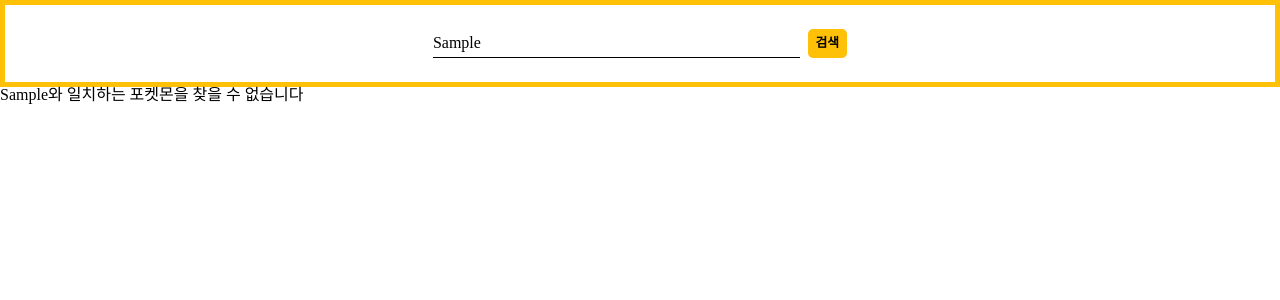
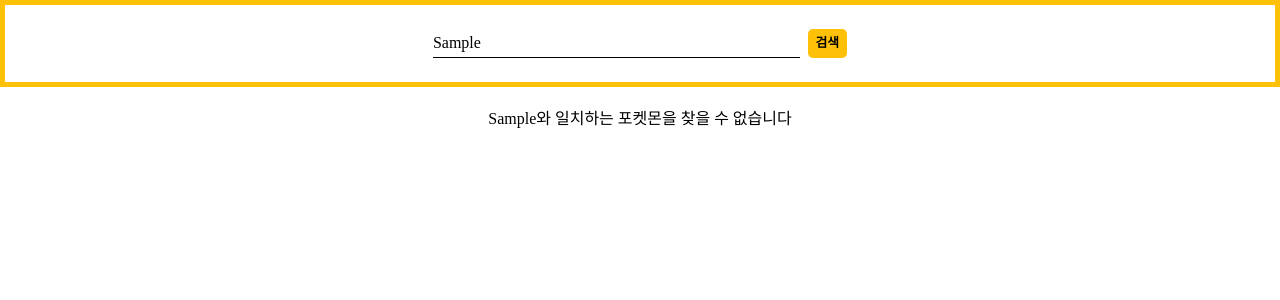
Before and after one commit to YUNH7/Pok-dex, a React (Vite) app: page / in a window 1280 px wide. Both pictures are taken after typing "Sample" into the empty fields and a click on the button "검색". Shown: the top 300 px of the page. Built offline with nearby package versions, Linux system fonts and the light colour scheme; no server answers.

Commit message:
fix: Main 로딩 화면 추가

```diff
--- a/src/pages/Main.tsx
+++ b/src/pages/Main.tsx
@@ -5,13 +5,19 @@ import { useIntersectionObserver, useSetMeta } from "@hooks";
 import { initMeta } from "@state/meta";
 import { PokemonList, Search } from "@components/main";
 import * as S from "@styles/main/Main";
+import { Spinner } from "@styles/detail/PokemonInfo";
 import { PokemonInfo } from "@/types/PokemonList";
 
 const Main = () => {
   useSetMeta(initMeta);
   const [searchParams] = useSearchParams();
   const search = searchParams.get("search");
-  const { data: pokemonList, fetchNextPage } = useInfiniteQuery({
+  const {
+    data: pokemonList,
+    fetchNextPage,
+    isLoading,
+    isFetchingNextPage,
+  } = useInfiniteQuery({
     queryKey: ["pokemonList", search],
     queryFn: (next) => (!search ? getPokemonList(next.pageParam) : null),
     initialPageParam: 1,
@@ -26,7 +32,7 @@ const Main = () => {
     },
   });
 
-  const { data: pokemonInfo } = useQuery({
+  const { data: pokemonInfo, isLoading: isSearchLoading } = useQuery({
     queryKey: ["searchPokemon", search],
     queryFn: () => (search ? getPokemon(search) : null),
     select(res) {
@@ -40,18 +46,26 @@ const Main = () => {
     onIntersect: () => fetchNextPage(),
   });
 
+  const loading = isLoading || isFetchingNextPage || isSearchLoading;
+
   return (
-    <S.Layout>
-      <div>
+    <div>
+      <S.Layout>
         <Search />
         {data ? (
           <PokemonList list={data} />
         ) : (
-          search && <div>{search}와 일치하는 포켓몬을 찾을 수 없습니다</div>
+          search &&
+          !isSearchLoading && (
+            <S.NoResult>
+              {search}와 일치하는 포켓몬을 찾을 수 없습니다
+            </S.NoResult>
+          )
         )}
-      </div>
+        {loading && <Spinner />}
+      </S.Layout>
       <S.Target ref={targetRef} />
-    </S.Layout>
+    </div>
   );
 };
 
--- a/src/styles/main/Main.ts
+++ b/src/styles/main/Main.ts
@@ -3,10 +3,14 @@ import styled from "@emotion/styled";
 export const Layout = styled.div`
   display: flex;
   flex-direction: column;
-  justify-content: space-between;
-  min-height: calc(100vh + 1px);
+  min-height: 100vh;
+  gap: 1.5rem;
 `;
 
 export const Target = styled.div`
   height: 1px;
 `;
+
+export const NoResult = styled.div`
+  text-align: center;
+`;
```
